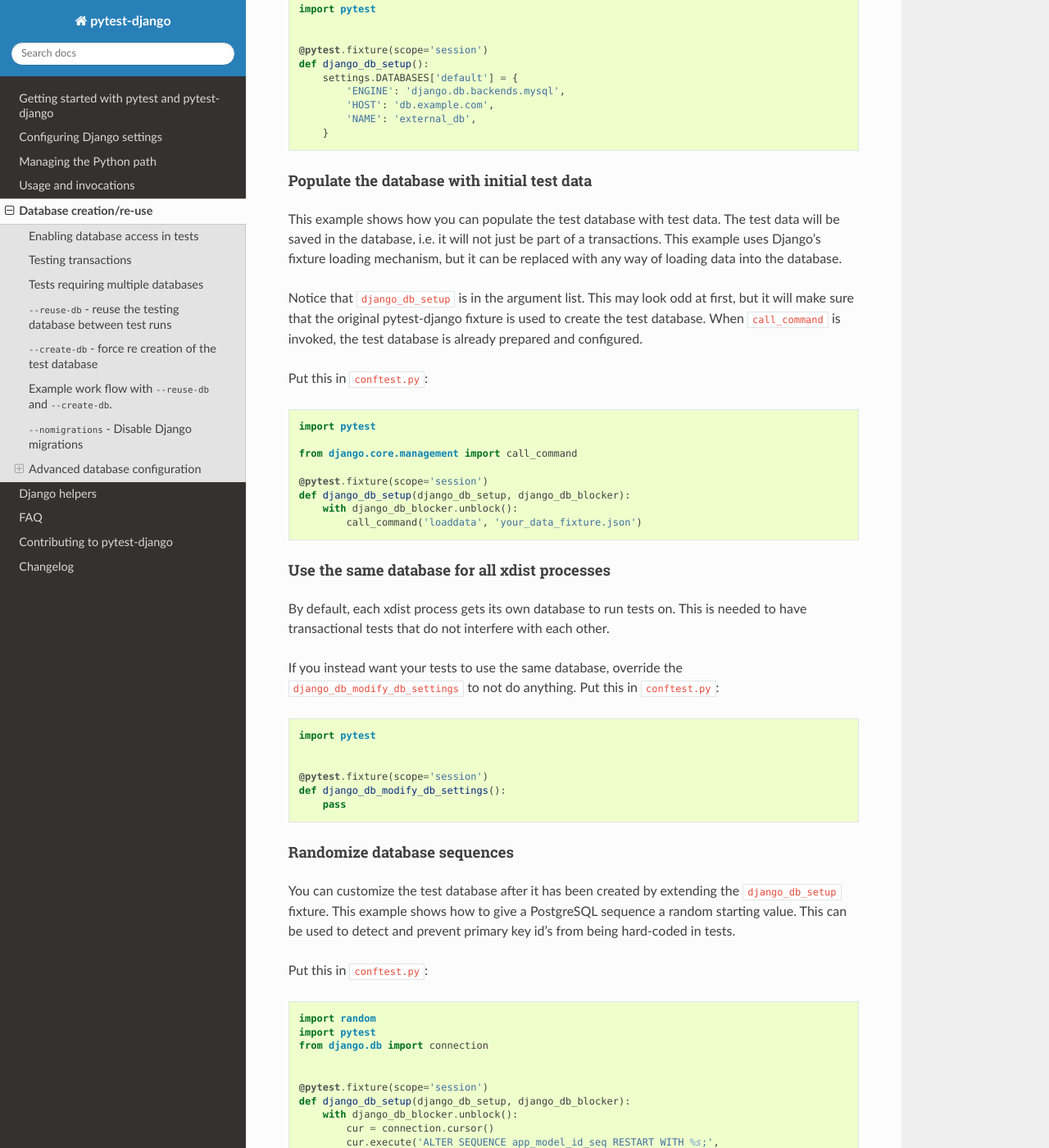
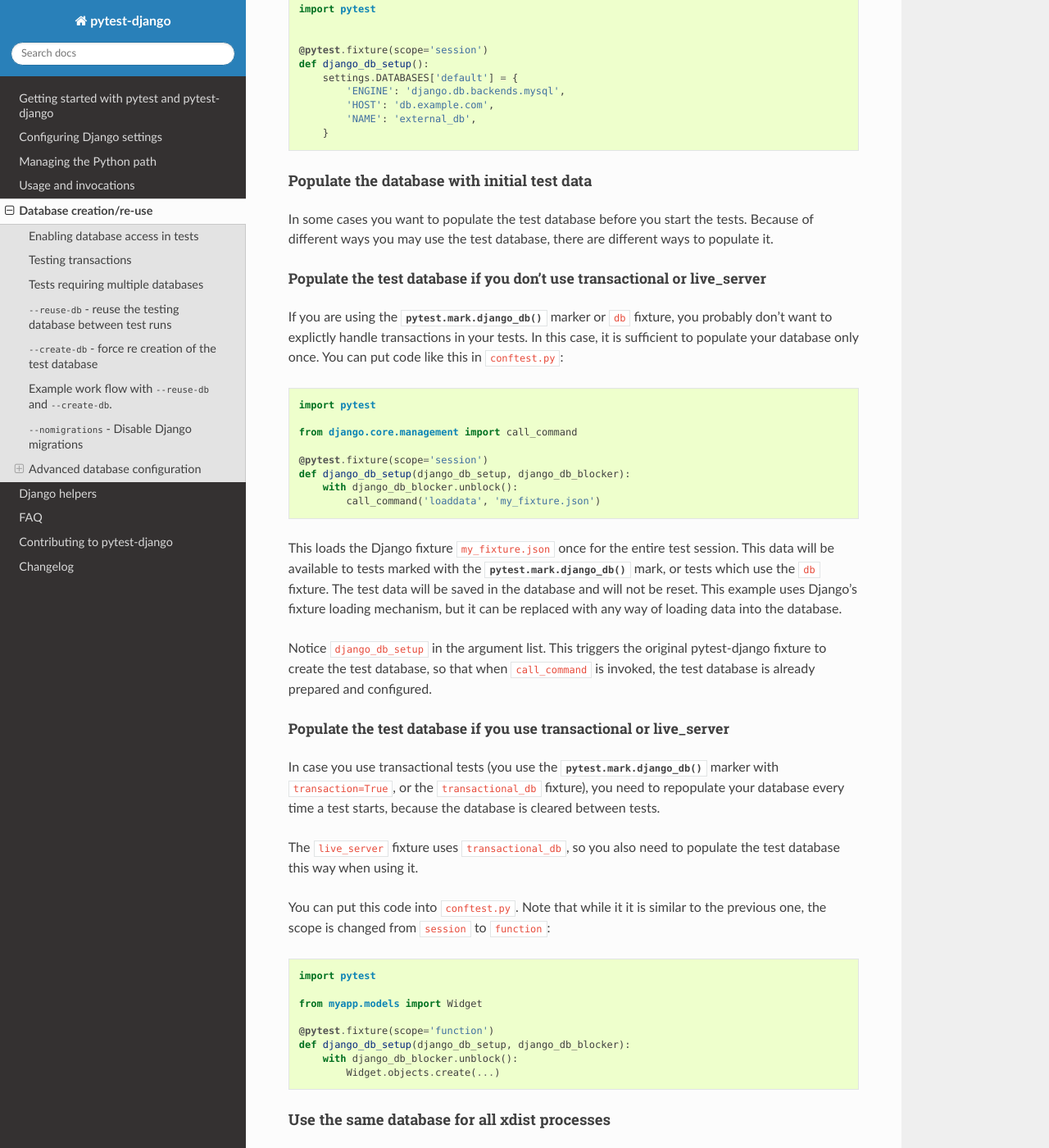
Before and after one commit to pytest-dev/pytest-django, a Sphinx documentation site: the page built from docs/database.rst, in a window 1280 px wide and 1400 px high, scrolled down 7777 px. Shown: the whole window at 82% size. Built offline with Sphinx 7.4.7 and the Read the Docs theme 2.0.0, drawn with Linux system fonts in a browser that asks for light colours; cross-references to code outside the pages are shown as plain code.

Commit message:
docs: describe how to populate the database in case you use transaction and transaction-less database.
[ran: adjusted]

```diff
--- a/docs/database.rst
+++ b/docs/database.rst
@@ -373,17 +373,17 @@
 Populate the database with initial test data
 """"""""""""""""""""""""""""""""""""""""""""
 
-This example shows how you can populate the test database with test data. The
-test data will be saved in the database, i.e. it will not just be part of a
-transactions. This example uses Django's fixture loading mechanism, but it can
-be replaced with any way of loading data into the database.
+In some cases you want to populate the test database before you start the
+tests. Because of different ways you may use the test database, there are
+different ways to populate it.
 
-Notice that :fixture:`django_db_setup` is in the argument list. This may look
-odd at first, but it will make sure that the original pytest-django fixture
-is used to create the test database. When ``call_command`` is invoked, the
-test database is already prepared and configured.
+Populate the test database if you don't use transactional or live_server
+~~~~~~~~~~~~~~~~~~~~~~~~~~~~~~~~~~~~~~~~~~~~~~~~~~~~~~~~~~~~~~~~~~~~~~~~
 
-Put this in ``conftest.py``::
+If you are using the :func:`pytest.mark.django_db` marker or :fixture:`db`
+fixture, you probably don't want to explictly handle transactions in your
+tests. In this case, it is sufficient to populate your database only
+once. You can put code like this in ``conftest.py``::
 
     import pytest
 
@@ -392,7 +392,43 @@
     @pytest.fixture(scope='session')
     def django_db_setup(django_db_setup, django_db_blocker):
         with django_db_blocker.unblock():
-            call_command('loaddata', 'your_data_fixture.json')
+            call_command('loaddata', 'my_fixture.json')
+
+This loads the Django fixture ``my_fixture.json`` once for the entire test
+session. This data will be available to tests marked with the
+:func:`pytest.mark.django_db` mark, or tests which use the :fixture:`db`
+fixture. The test data will be saved in the database and will not be reset.
+This example uses Django's fixture loading mechanism, but it can be replaced
+with any way of loading data into the database.
+
+Notice :fixture:`django_db_setup` in the argument list. This triggers the
+original pytest-django fixture to create the test database, so that when
+``call_command`` is invoked, the test database is already prepared and
+configured.
+
+Populate the test database if you use transactional or live_server
+~~~~~~~~~~~~~~~~~~~~~~~~~~~~~~~~~~~~~~~~~~~~~~~~~~~~~~~~~~~~~~~~~~
+
+In case you use transactional tests (you use the :func:`pytest.mark.django_db`
+marker with ``transaction=True``, or the :fixture:`transactional_db` fixture),
+you need to repopulate your database every time a test starts, because the
+database is cleared between tests.
+
+The :fixture:`live_server` fixture uses :fixture:`transactional_db`, so you
+also need to populate the test database this way when using it.
+
+You can put this code into ``conftest.py``. Note that while it it is similar to
+the previous one, the scope is changed from ``session`` to ``function``::
+
+    import pytest
+
+    from myapp.models import Widget
+
+    @pytest.fixture(scope='function')
+    def django_db_setup(django_db_setup, django_db_blocker):
+        with django_db_blocker.unblock():
+            Widget.objects.create(...)
+
 
 Use the same database for all xdist processes
 """""""""""""""""""""""""""""""""""""""""""""
```
